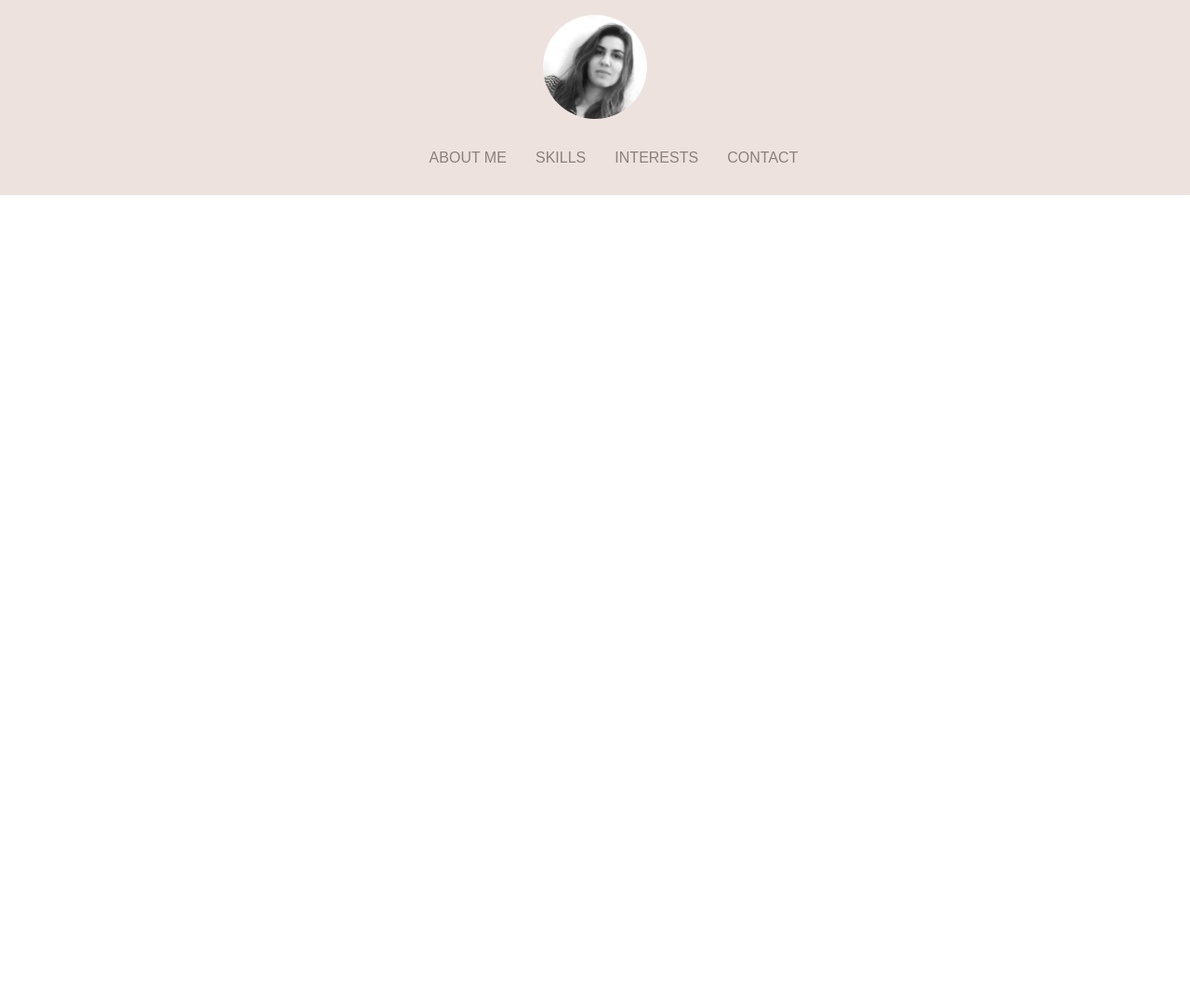
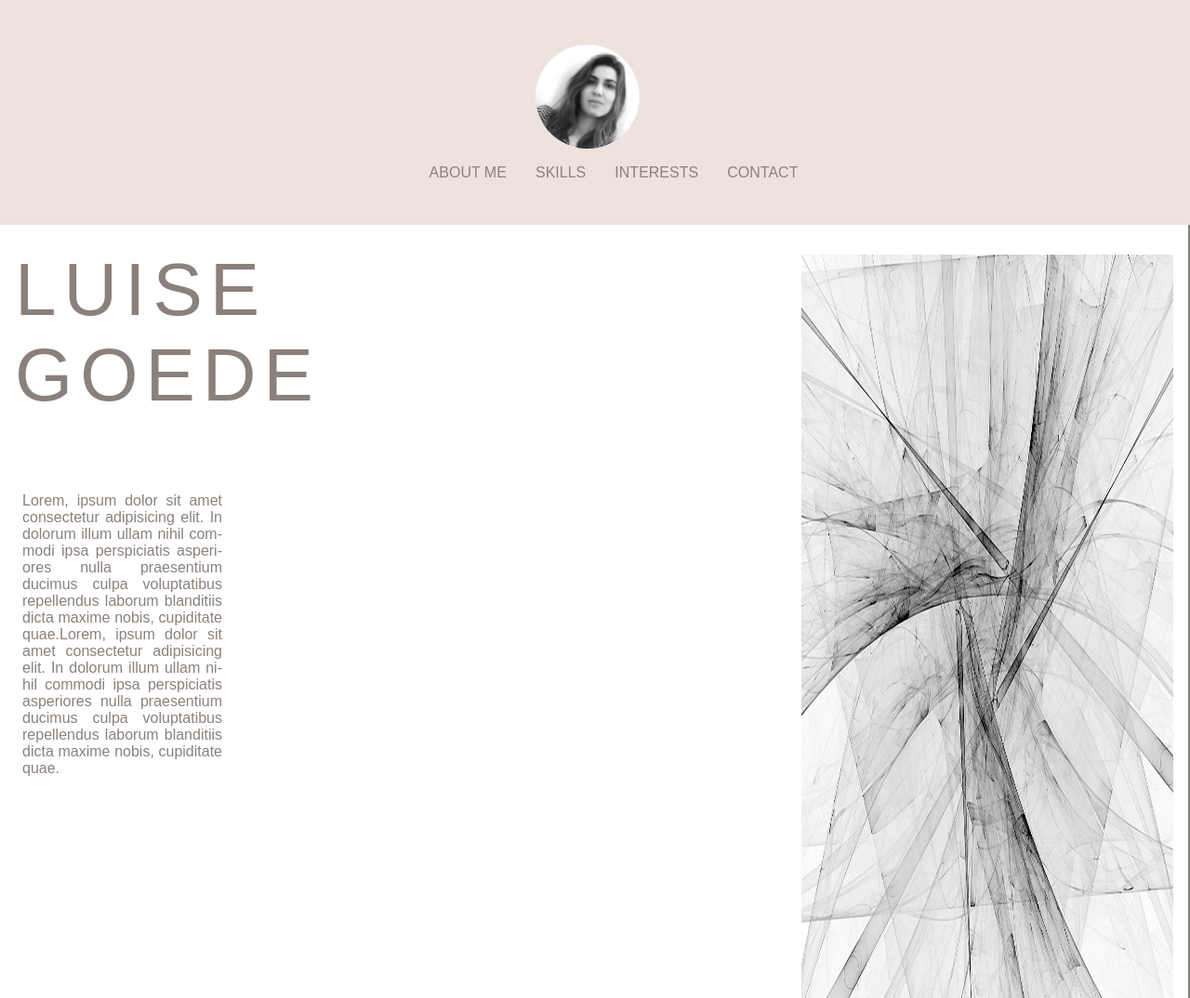
Before and after one commit to l-goede/Portfolio, a plain HTML site: page index.html in a window 1280 px wide. Shown: the whole page at 93% size. Before the commit the page ends 800 px from the top, so only its background shows below. Drawn offline with Linux system fonts and the light colour scheme.

Commit message:
mainpart adapted

```diff
--- a/index.html
+++ b/index.html
@@ -21,8 +21,14 @@
           <section>
             <ul class="clickitem">
               <li>ABOUT ME &nbsp&nbsp&nbsp&nbsp&nbsp&nbsp</li>
-              <li>SKILLS &nbsp&nbsp&nbsp&nbsp&nbsp&nbsp</li>
-              <li>INTERESTS &nbsp&nbsp&nbsp&nbsp&nbsp&nbsp</li>
+              <li>
+                <a href="portfolio/skills.html"></a>SKILLS
+                &nbsp&nbsp&nbsp&nbsp&nbsp&nbsp
+              </li>
+              <li>
+                <a href="portfolio/interests.html"></a>INTERESTS
+                &nbsp&nbsp&nbsp&nbsp&nbsp&nbsp
+              </li>
               <li>CONTACT</li>
             </ul>
           </section>
@@ -30,7 +36,27 @@
       </nav>
     </header>
 
-    <main></main>
+    <main>
+      <section class="startpage">
+        <section class="intro">
+          <p class="luise">LUISE</p>
+          <p class="goede">GOEDE</p>
+          <p class="introtext">
+            Lorem, ipsum dolor sit amet consectetur adipisicing elit. In dolorum
+            illum ullam nihil commodi ipsa perspiciatis asperiores nulla
+            praesentium ducimus culpa voluptatibus repellendus laborum
+            blanditiis dicta maxime nobis, cupiditate quae.Lorem, ipsum dolor
+            sit amet consectetur adipisicing elit. In dolorum illum ullam nihil
+            commodi ipsa perspiciatis asperiores nulla praesentium ducimus culpa
+            voluptatibus repellendus laborum blanditiis dicta maxime nobis,
+            cupiditate quae.
+          </p>
+        </section>
+        <section class="image">
+          <img src="img/mainpicture.jpg" alt="design bild" />
+        </section>
+      </section>
+    </main>
     <footer></footer>
   </body>
 </html>
--- a/styles.css
+++ b/styles.css
@@ -5,6 +5,8 @@
 }
 body {
   font-family: Montserrat, sans-serif;
+  color: #8a817c;
+
   margin: 0;
 }
 a {
@@ -32,8 +34,57 @@ a {
   display: grid;
   grid-auto-flow: column;
   padding-top: 2em;
+  align-self: end;
 }
 nav li:hover {
   color: #c89f9c;
   cursor: pointer;
 }
+
+.startpage {
+  display: grid;
+  grid-template-columns: 50% 50%;
+  grid-auto-flow: column;
+  margin: 0;
+  border-right: solid 2px #8a817c;
+}
+
+img {
+  width: 25em;
+  height: 50em;
+  margin-top: 2em;
+  display: grid;
+  align-self: end;
+  margin-right: 1em;
+}
+
+.luise {
+  margin-top: 0.3em;
+  font-size: 5em;
+  font-weight: lighter;
+  letter-spacing: 0.1em;
+  margin-bottom: 0;
+  margin-left: 0.2em;
+}
+.goede {
+  margin-top: 0;
+  margin-left: 0.2em;
+  font-size: 5em;
+  font-weight: lighter;
+  letter-spacing: 0.1em;
+}
+.introtext {
+  font-weight: lighter;
+  align-self: end;
+  margin-left: 1.5em;
+  text-align: justify;
+  padding-right: 25em;
+  hyphens: auto;
+  display: grid;
+  align-self: end;
+  grid-auto-flow: column;
+}
+.image {
+  grid: display;
+  justify-self: end;
+}
```
Also changed, not shown: interests.html (added, +35 -0 lines), skills.html (added, +61 -0 lines), img/mainpicture.jpg (added).
